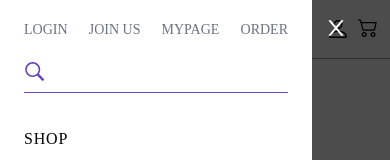
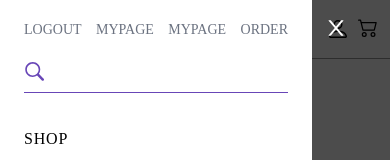
Before and after one commit to Jong-8/dshopmall, a Next.js app: page / in a window 390 px wide. Both pictures are taken after a click on the button 22 px from the left and 29 px from the top of the page. Shown: the top 160 px of the page. Built offline with nearby package versions, Linux system fonts and the light colour scheme; no server answers; a web font is replaced by a local one.

Commit message:
Feat: api연동 작업 23-10-31

```diff
--- a/components/Layout/Header/index.tsx
+++ b/components/Layout/Header/index.tsx
@@ -21,7 +21,11 @@ export default function Header({ title, description }: HeaderProps) {
   const menuRef = useRef<HTMLDivElement>(null);
   const menuBgRef = useRef<HTMLDivElement>(null);
   const auth = store.auth.useToken();
-  const [cookies, setCookie, removeCookie] = useCookies(["cartCount"]);
+  const [cookies, setCookie, removeCookie] = useCookies([
+    "cartCount",
+    "cartItems",
+    "token",
+  ]);
 
   useAuth();
 
@@ -75,6 +79,34 @@ export default function Header({ title, description }: HeaderProps) {
     menuRef.current && menuRef.current.classList.remove("show");
     await sleep(350);
     menuRef.current && menuRef.current.classList.remove("max-md:flex");
+  };
+
+  const onLogoutClick = () => {
+    auth.setToken("", {
+      username: "",
+      role: "",
+      name: "",
+      phone: "",
+      email: "",
+      mycode: "",
+      code: "",
+      profile: "",
+      marketing: false,
+      point: 0,
+      deliveryInfo: {
+        name: "",
+        zipcode: "",
+        address: "",
+        detailed: "",
+        phone: "",
+        requests: "",
+      },
+    });
+    auth.setCartCount(0);
+    removeCookie("token");
+    removeCookie("cartItems");
+    removeCookie("cartCount");
+    router.replace("/");
   };
   return (
     <>
@@ -241,7 +273,7 @@ export default function Header({ title, description }: HeaderProps) {
             </Link>
           </div>
           <div className="flex flex-wrap flex-1 justify-end">
-            <Link href={"/login"}>
+            <Link href={auth.user.username ? "/mypage" : "/login"}>
               <a
                 className={`mr-2 text-[24px] md:hover:text-[#6846b7] ${
                   router.pathname === "/login" ? "active" : ""
@@ -273,12 +305,23 @@ export default function Header({ title, description }: HeaderProps) {
               <AiOutlineClose />
             </div>
             <div className="flex justify-between uppercase px-6 py-5 text-sm text-gray-500">
+              {auth.user.username ? (
+                <>
                   <Link href={"/login"}>
                     <div>login</div>
                   </Link>
                   <Link href={"/signup"}>
                     <div>join us</div>
                   </Link>
+                </>
+              ) : (
+                <>
+                  <div onClick={onLogoutClick}>logout</div>
+                  <Link href={"/mypage"}>
+                    <div>mypage</div>
+                  </Link>
+                </>
+              )}
               <Link href={"/mypage"}>
                 <div>mypage</div>
               </Link>
--- a/hooks/useSearch.ts
+++ b/hooks/useSearch.ts
@@ -9,7 +9,10 @@ export default function useSearch(search: string | string[] | undefined) {
   const searchItems = async () => {
     const res = await API.item.search(search);
     if (res.statusCode === 2000) {
-      setItems(res.result.item);
+      const items = res.result.item.filter((item) => {
+        return item.isAvailable;
+      });
+      setItems(items);
       setKeyword(search);
       setKeywordReset(true);
     } else alert(res.message);
--- a/pages/order/index.tsx
+++ b/pages/order/index.tsx
@@ -191,7 +191,7 @@ export default function Order() {
 
   const onPointChange = (e: ChangeEvent<HTMLInputElement>) => {
     const { name, value } = e.target;
-    const usePoint = Number(value);
+    let usePoint = Number(value);
 
     if (order.myPoint && usePoint > order.myPoint) {
       alert(
@@ -202,7 +202,7 @@ export default function Order() {
 
     if (usePoint >= order.totalItemsPrice) {
       alert("상품 합계 금액보다 많은 DR포인트를 사용하실 수 없습니다.");
-      return false;
+      usePoint = order.totalItemsPrice;
     }
 
     order.setPoint(usePoint);
@@ -223,11 +223,16 @@ export default function Order() {
   const onUseTotalPointClick = () => {
     if (order.myPoint && order.myPoint >= order.totalItemsPrice) {
       alert("상품 합계 금액보다 많은 DR포인트를 사용하실 수 없습니다.");
+      order.setPoint(order.totalItemsPrice);
+      order.myPoint && order.setTotalPrice(order.deliveryCost);
       return false;
     }
 
     order.setPoint(order.myPoint);
-    order.myPoint && order.setTotalPrice(order.totalItemsPrice - order.myPoint);
+    order.myPoint &&
+      order.setTotalPrice(
+        order.totalItemsPrice + order.deliveryCost - order.myPoint
+      );
   };
 
   const onPaymentChange = (e: ChangeEvent<HTMLInputElement>) => {
--- a/pages/orderMobile.tsx
+++ b/pages/orderMobile.tsx
@@ -18,8 +18,6 @@ export default function orderMobile() {
   const order = useOrder();
 
   const payComplete = async (datas: ShopPayCompleteRequest) => {
-    alert(datas.imp_uid);
-    alert(datas.merchant_uid);
     const res = await API.order.payComplete(datas);
     if (res.statusCode === 2000) {
       alert("결제가 완료되었습니다.");
@@ -49,6 +47,7 @@ export default function orderMobile() {
       // 모바일 결제 리다이렉트시 imp_uid가 있으면
       if (router.query.error_msg) {
         // 결제 실패시 주문페이지로 리다이렉트
+        alert(router.query.error_msg);
         router.push(`/order?imp_uid=${router.query.imp_uid}`);
       } else {
         payComplete({
```
Lines whose indentation alone changed are shown as unchanged.
